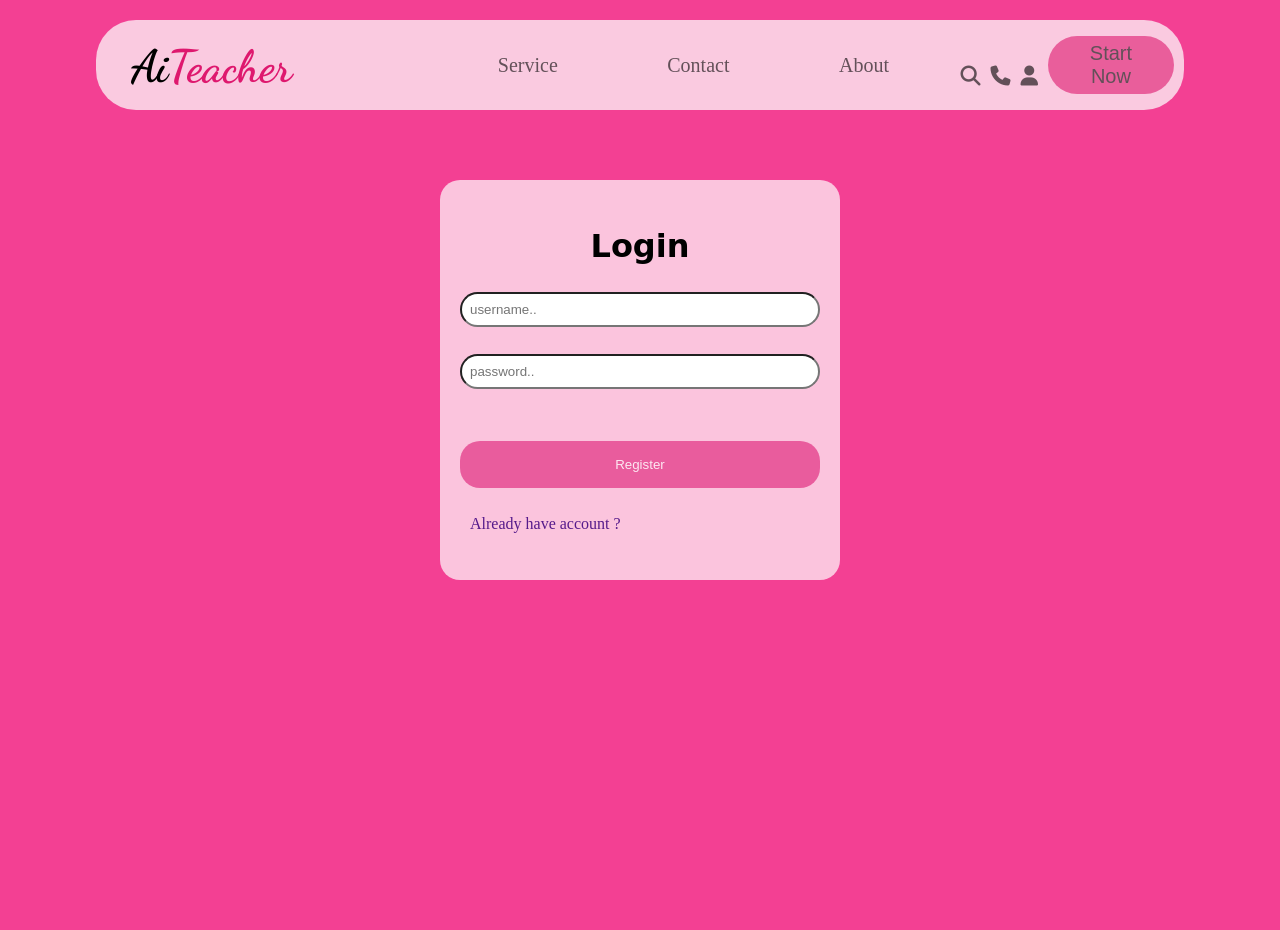
After one commit to mirafzal114/AiTeacher, a Django app: page /login/ in a window 1280 px wide. The commit adds this page. Run offline with Django 5.2, Linux system fonts and the light colour scheme; some libraries are stand-ins or nearby versions.

Commit message:
som extanstions added

```diff
--- a/AiTeacher/settings.py
+++ b/AiTeacher/settings.py
@@ -125,3 +125,5 @@ MEDIA_ROOT = BASE_DIR / 'media'
 # https://docs.djangoproject.com/en/5.0/ref/settings/#default-auto-field
 
 DEFAULT_AUTO_FIELD = 'django.db.models.BigAutoField'
+LOGIN_URL = 'login'
+LOGIN_REDIRECT_URL = 'home-page'
--- a/aiapp/static/css/style.css
+++ b/aiapp/static/css/style.css
@@ -302,6 +302,12 @@ padding-top: 40px;
   color: #ec1919;
 
 }
+.feedback_{
+    padding: 10px;
+    border-radius: 20px;
+    width: 100%;
+    margin-top: 10px;
+}
 
 
 /*end contact*/
--- /dev/null
+++ b/aiapp/templates/aiapp/login.html
@@ -0,0 +1,18 @@
+{% extends 'base.html' %}
+
+{% block title %}Login{% endblock %}
+
+
+{% block content %}
+
+    <div class="register-form">
+        <form method="POST" action="{% url 'login' %}" class="form-group">
+        {% csrf_token %}
+            <h1 style="text-align: center; font-family: cursive">Login</h1>
+            <input placeholder="username.." class="regist" name="username"  id="username" type="text">
+            <input placeholder="password.." class="regist" name="password" id="password" type="password">
+            <button type="submit" class="check">Register</button>
+            <a style="margin-left: 10px; text-decoration: none" href="">Already have account ?</a>
+        </form>
+    </div>
+{% endblock %}
--- a/aiapp/urls.py
+++ b/aiapp/urls.py
@@ -1,6 +1,7 @@
+from django.contrib.auth.views import LoginView
 from django.urls import path
 from .views import ielts_checking_view,\
-    dict_view,about,contact,service,advice_view,register
+    dict_view,about,contact,service,advice_view,register,feedback_view
 
 urlpatterns = [
     path('', ielts_checking_view, name='home-page'),
@@ -10,5 +11,8 @@ urlpatterns = [
     path('contact/', contact, name='contact-page'),
     path('service/', service, name='service-page'),
     path('topic/', advice_view, name='advice'),
-    path('register/', register, name='reigster')
+    path('register/', register, name='reigster'),
+    path('login/', LoginView.as_view(template_name='aiapp/login.html'), name='login'),
+    path('feedback/', feedback_view, name='feedback')
+
 ]
```
Also changed, not shown: aiapp/form.py (+12 -1 lines), aiapp/templates/aiapp/contact.html (+6 -3 lines), aiapp/templates/aiapp/register.html (+6 -4 lines), aiapp/views.py (+18 -8 lines), db.sqlite3, 1 other file.
